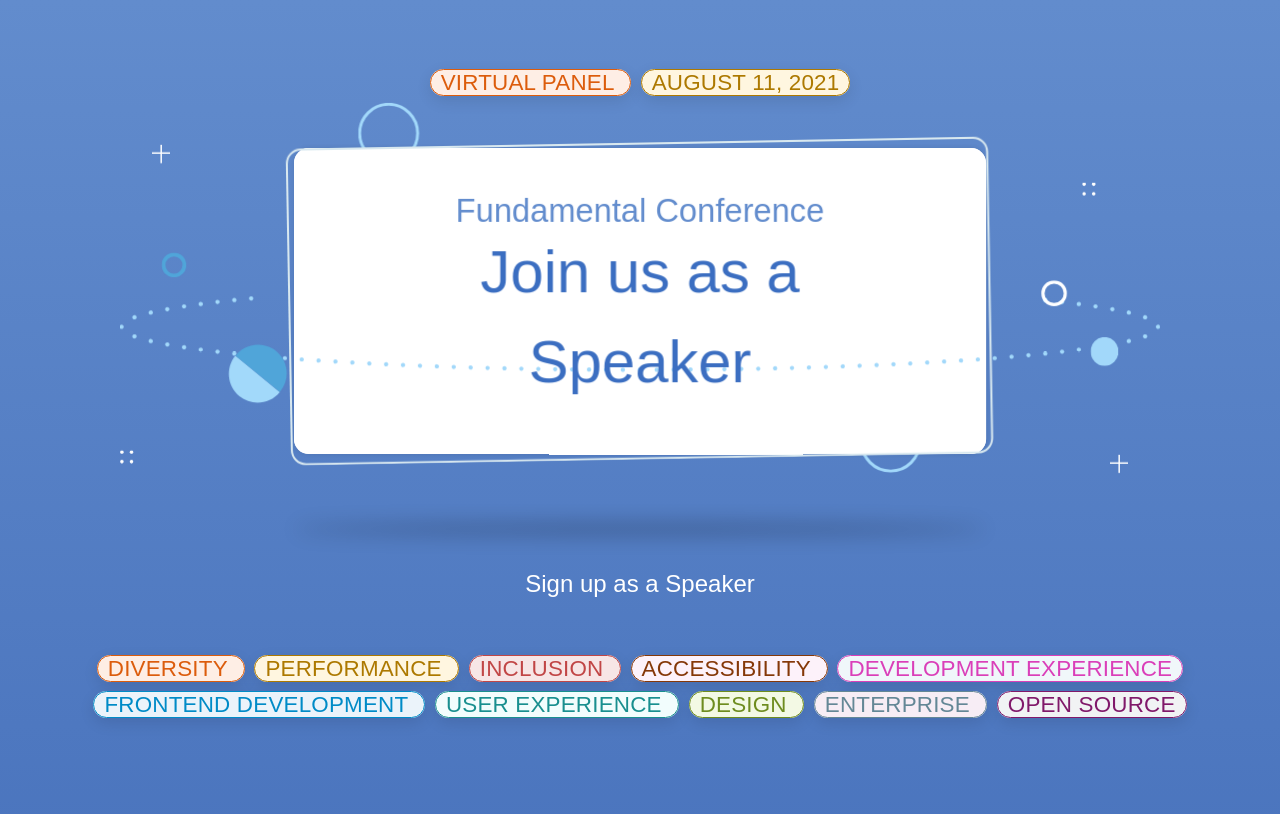
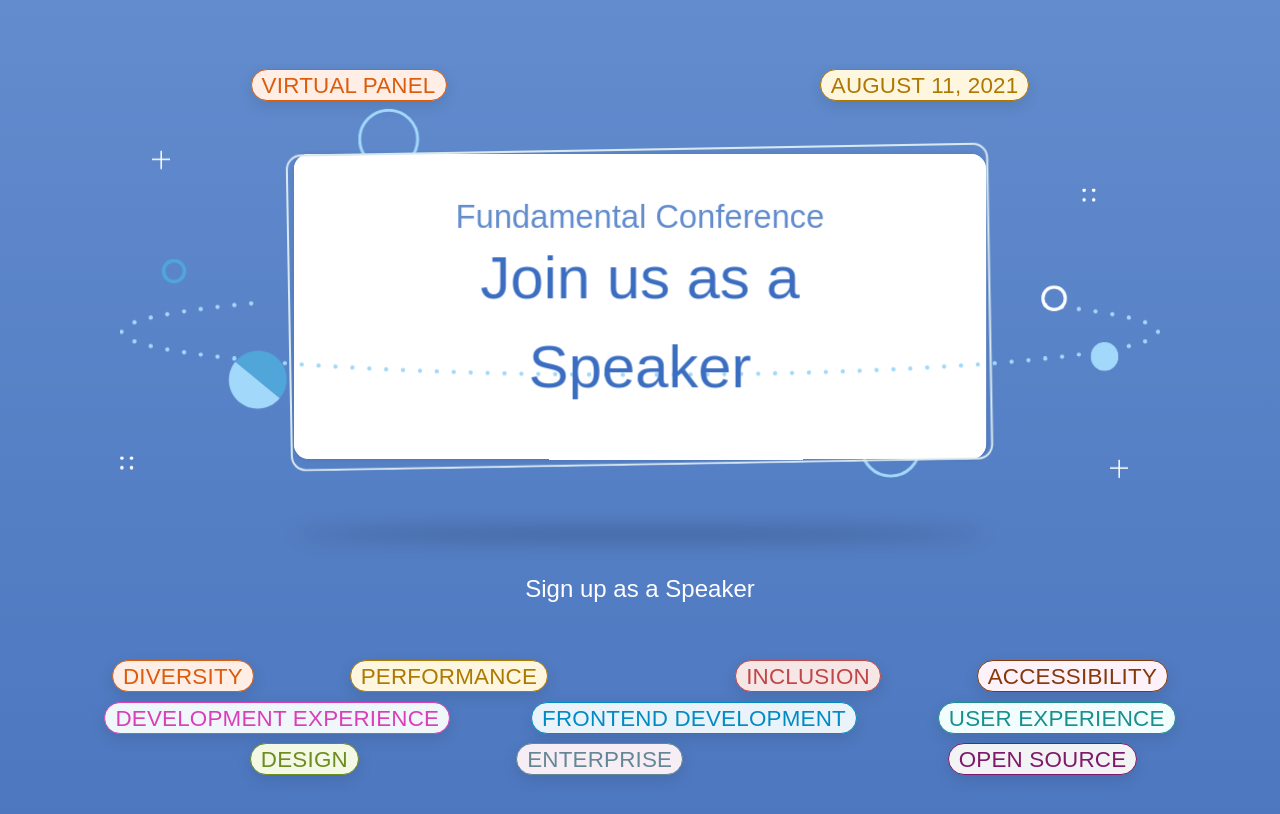
Before and after one commit to fundamental-conf/fundamental-conf, an Angular app: page / in a window 1280 px wide. Shown: the top 814 px of the page. Built offline with nearby package versions, Linux system fonts and the light colour scheme.

Commit message:
docs: fix safari bug

```diff
--- a/src/index.html
+++ b/src/index.html
@@ -20,7 +20,7 @@
 <body>
   <app-root></app-root>
   <main>
-    <p>
+    <p class="tag-grid">
         <span class="fd-info-label fd-info-label--accent-color-2">
           <span class="fd-info-label__text">Virtual Panel</span>
         </span>
@@ -44,7 +44,7 @@
         <a href="https://forms.gle/yyT6ZyGa9UVytx2S9" rel="external">Sign up as a Speaker</a>
       </p>
 
-      <p >
+      <p class="tag-grid">
         <span class="fd-info-label fd-info-label--accent-color-2">
           <span class="fd-info-label__text">Diversity</span>
         </span>
--- a/src/styles.scss
+++ b/src/styles.scss
@@ -3,6 +3,7 @@ body {
     margin: 0;
     font-family: '72', sans-serif;
     overflow-x: hidden;
+    max-width: 100%;
 }
 
 
@@ -512,6 +513,11 @@ body {
     display: inline-block;
   }
 
+  main {
+     max-width: 100%;
+     overflow-x: hidden;
+  }
+
   body {
     display: flex;
     flex-direction: column;
@@ -587,15 +593,19 @@ body {
   }
 
   .tag-grid {
-    max-width: 90%;
-    margin: auto;
-    line-height: 1.4;
+    // max-width: 90%;
+    // margin: auto;
+    // line-height: 1.4;
+    display: flex;
+    justify-content: space-around;
+    width: 100%;
+    flex-wrap: wrap;
   }
 
   @media (min-width: 1024px) {
-    .tag-grid {
-      line-height: 2;
-    }
+    // .tag-grid {
+    //   line-height: 2;
+    // }
   }
 
   .tag-grid .fd-info-label:nth-child(3) {
@@ -785,13 +795,13 @@ body {
       font-weight: 400;
       box-sizing: border-box;
       padding: 0;
-      margin: 0 .3rem;
+      margin: .3rem .3rem;
       border: 0;
       white-space: nowrap;
       overflow: hidden;
       text-overflow: ellipsis;
       border-radius: 1.125rem;
-      height: 1.125rem;
+      height: 1.5rem;
       min-width: 1.125rem;
       max-width: 100%;
       font-size: 1rem;
@@ -809,6 +819,7 @@ body {
   @media (min-width: 1024px) {
     .fd-info-label {
       font-size: 1.4rem;
+      height: 2rem;
     }
   }
 
@@ -841,6 +852,7 @@ body {
     }
     .fd-info-label {
         font-size: 1.2rem;
+        height: 1.8rem;
       }
   }
 
```
